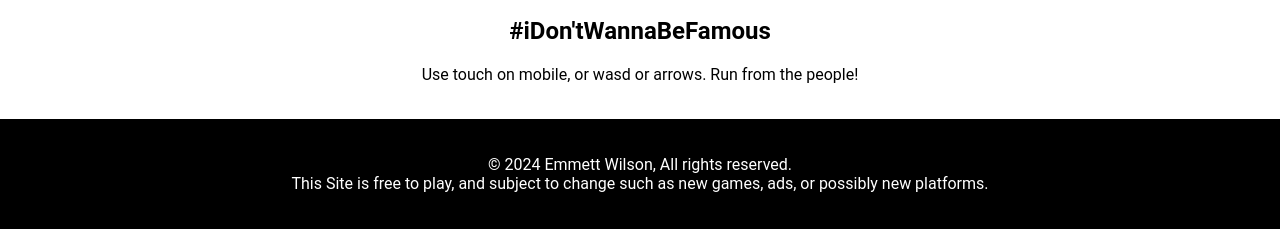
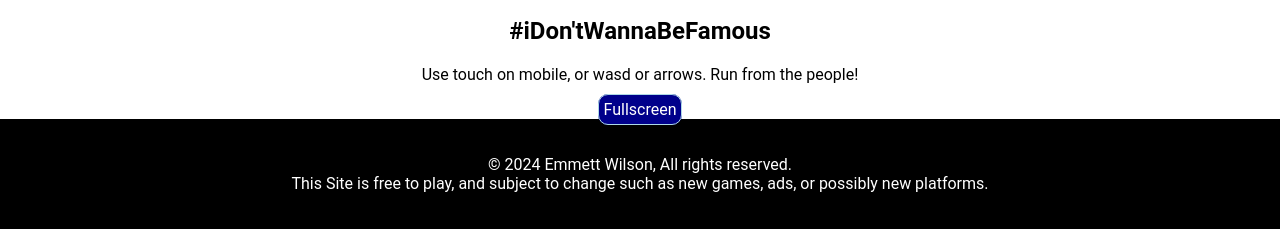
Before and after one commit to ewcodealot/ewcodealot.github.io, a plain HTML site: page famous.html in a window 1280 px wide. Shown: the part 733-962 px from the top of the page. Drawn offline with Linux system fonts and the light colour scheme.

Commit message:
Update index.css

```diff
--- a/index.css
+++ b/index.css
@@ -162,3 +162,10 @@ div .elfsight-app-76dc9495-8711-404b-bf37-4899b0715c9b {
    border-radius:10px;
    background-color:darkblue;
 }
+#full {
+   color:white;
+   background-color:darkblue;
+   padding:5px;
+   border:lightblue, 1px, solid;
+   border-radius:10px;
+}
```
